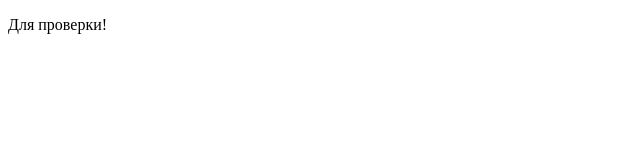
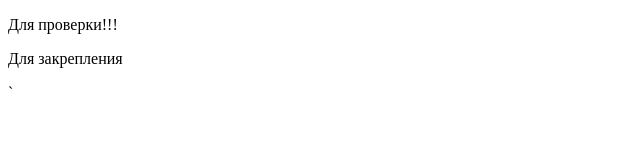
Before and after one commit to Nik92152/Number-3, a plain HTML site: page index.html in a window 1280 px wide. Shown: the whole page, without its empty margins (0-640 px from the left). Drawn offline with Linux system fonts and the light colour scheme.

Commit message:
Добавил запись в index.html

```diff
--- a/index.html
+++ b/index.html
@@ -7,7 +7,8 @@
     <title>Document</title>
 </head>
 <body>
-    <p> Для проверки!</p>
+    <p> Для проверки!!!</p>
+    <p> Для закрепления</p>`
 
 </body>
 </html>
```
